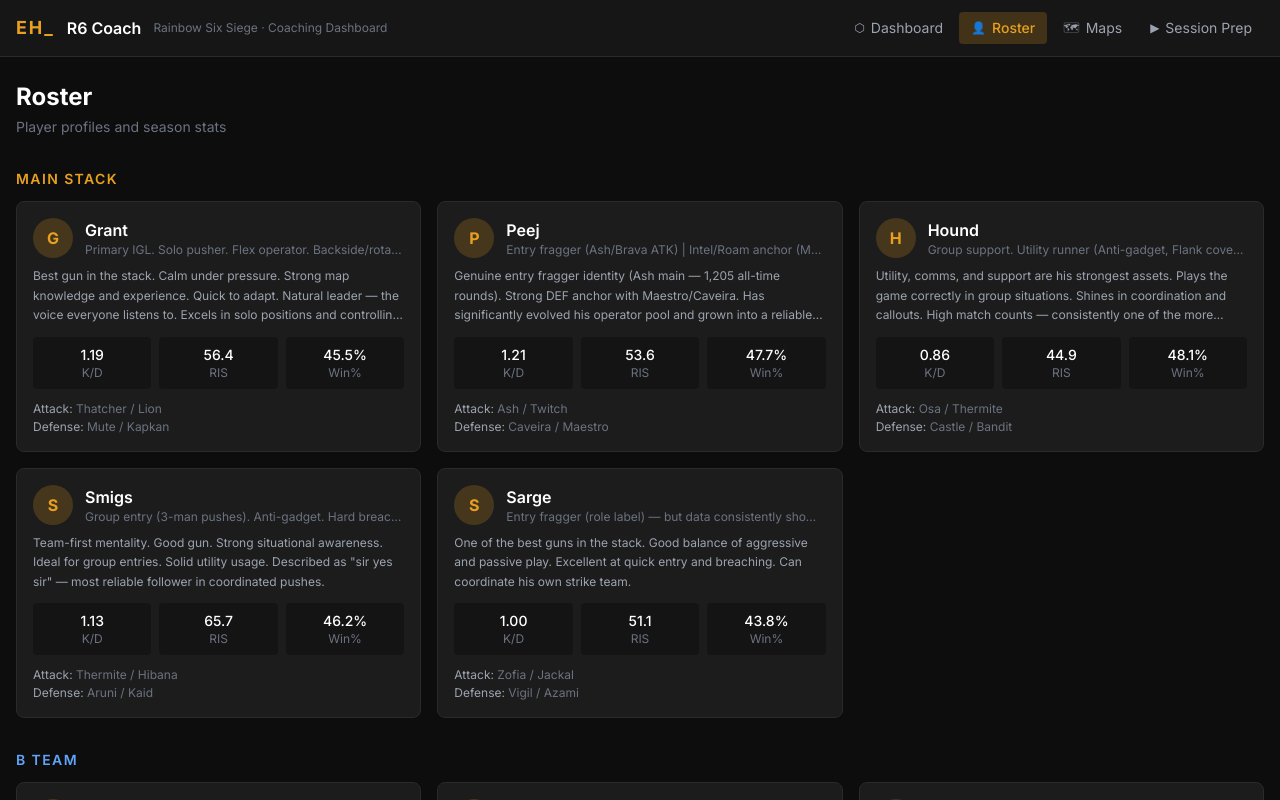
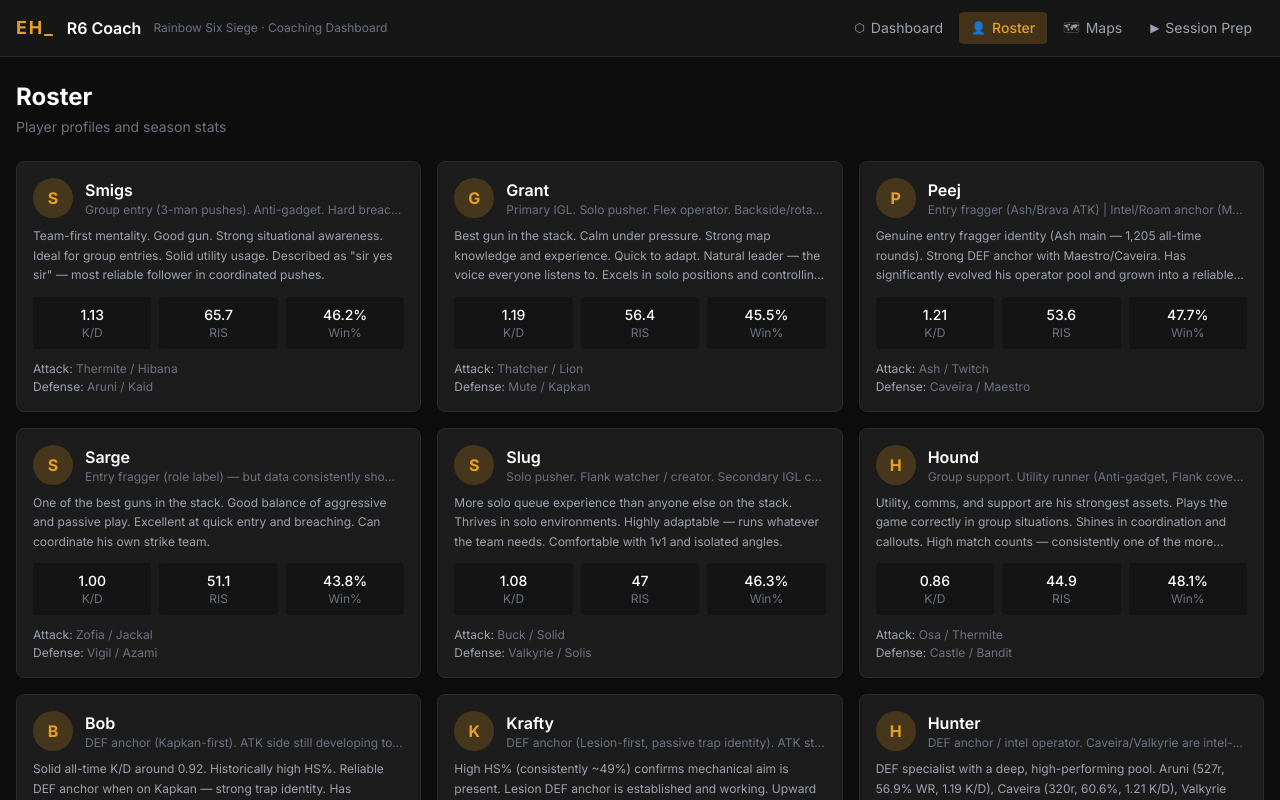
Before and after one commit to grantgreenfelder/r6-coach, a React (Vite) app: page /players in a window 1280 px wide. Shown: the top 800 px of the page. Built offline with nearby package versions, Linux system fonts and the light colour scheme.

Commit message:
Roster: single grid sorted by RIS, no team headers

```diff
--- a/src/pages/Players.jsx
+++ b/src/pages/Players.jsx
@@ -51,28 +51,22 @@
 export default function Players() {
   const { mainStack, bTeam } = playersData
 
+  const allPlayers = [...mainStack, ...bTeam].sort((a, b) => {
+    const risA = parseFloat(a.stats?.ris) || 0
+    const risB = parseFloat(b.stats?.ris) || 0
+    return risB - risA
+  })
+
   return (
-    <div className="space-y-8">
+    <div className="space-y-6">
       <div>
         <h1 className="text-2xl font-bold text-white">Roster</h1>
         <p className="text-siege-muted text-sm mt-1">Player profiles and season stats</p>
       </div>
 
-      <div>
-        <h2 className="text-sm font-semibold text-siege-accent uppercase tracking-widest mb-3">Main Stack</h2>
-        <div className="grid grid-cols-1 sm:grid-cols-2 lg:grid-cols-3 gap-4">
-          {mainStack.map(p => <PlayerCard key={p.name} player={p} />)}
-        </div>
+      <div className="grid grid-cols-1 sm:grid-cols-2 lg:grid-cols-3 gap-4">
+        {allPlayers.map(p => <PlayerCard key={p.name} player={p} />)}
       </div>
-
-      {bTeam.length > 0 && (
-        <div>
-          <h2 className="text-sm font-semibold text-blue-400 uppercase tracking-widest mb-3">B Team</h2>
-          <div className="grid grid-cols-1 sm:grid-cols-2 lg:grid-cols-3 gap-4">
-            {bTeam.map(p => <PlayerCard key={p.name} player={p} />)}
-          </div>
-        </div>
-      )}
     </div>
   )
 }
```
